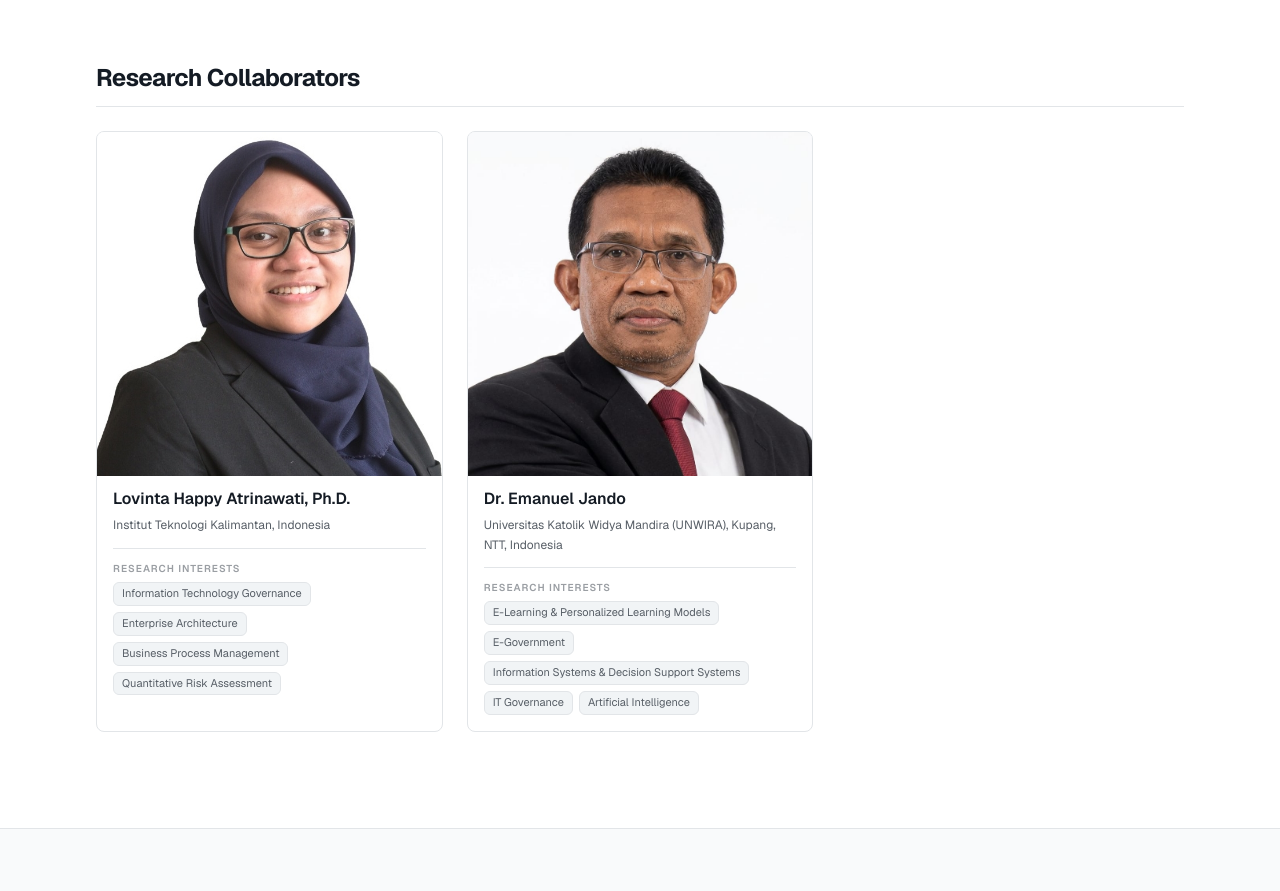
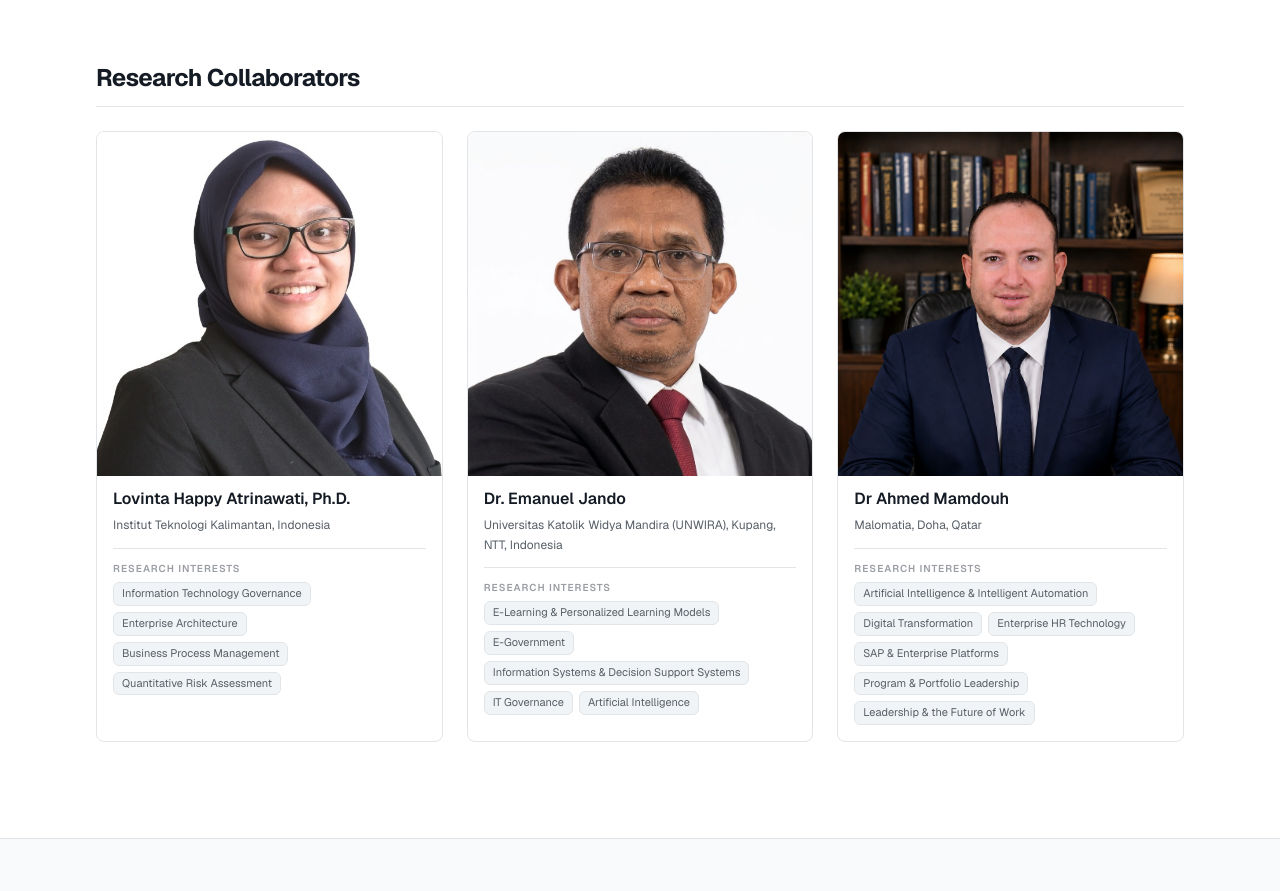
Before and after one commit to rahmatheroza/insist, a Next.js app: page /en/people in a window 1280 px wide. Shown: the part 3740-4631 px from the top of the page. Built offline with nearby package versions, Linux system fonts and the light colour scheme.

Commit message:
menambahkan data ahmed mamdouh

```diff
--- a/src/content/people.ts
+++ b/src/content/people.ts
@@ -157,6 +157,21 @@ const peopleEn: Person[] = [
       "Domain Adaptation",
       "Brain-Computer Interfaces",
       "Intelligent Decision Support Systems",
+    ],
+  },
+  {
+    id: "person-14",
+    name: "Dr Ahmed Mamdouh",
+    role: "Research Collaborator",
+    affiliation: "Malomatia, Doha, Qatar",
+    image: "/images/people/Ahmed-Mamdouh.jpeg",
+    researchInterests: [
+      "Artificial Intelligence & Intelligent Automation",
+      "Digital Transformation",
+      "Enterprise HR Technology",
+      "SAP & Enterprise Platforms",
+      "Program & Portfolio Leadership",
+      "Leadership & the Future of Work",
     ],
   },
 ];
@@ -320,6 +335,21 @@ const peopleId: Person[] = [
       "Sistem Pendukung Keputusan Cerdas",
     ],
   },
+  {
+    id: "person-14",
+    name: "Dr Ahmed Mamdouh",
+    role: "kolaborator Peneliti",
+    affiliation: "Malomatia, Doha, Qatar",
+    image: "/images/people/Ahmed-Mamdouh.jpeg",
+    researchInterests: [
+      "Artificial Intelligence & Intelligent Automation",
+      "Digital Transformation",
+      "Enterprise HR Technology",
+      "SAP & Enterprise Platforms",
+      "Program & Portfolio Leadership",
+      "Leadership & the Future of Work",
+    ],
+  },
 ];
 
 export function getPeople(locale?: string): Person[] {
```
Also changed, not shown: public/images/people/Ahmed-Mamdouh.jpeg (added).
